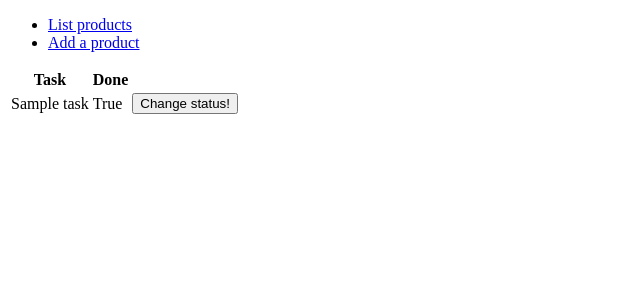
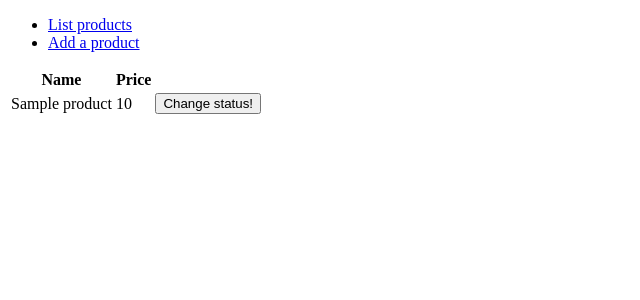
Before and after one commit to lacolegiala/online-store, a Flask app: page /tasks in a window 1280 px wide. Shown: the top 300 px of the page, without its empty margins (0-640 px from the left). Run offline with Flask 2, Linux system fonts and the light colour scheme; tables that the repository leaves empty hold one stand-in row (values such as "Sample post").

Commit message:
Change the list of tasks to a list of products

```diff
--- a/application/tasks/views.py
+++ b/application/tasks/views.py
@@ -1,10 +1,10 @@
 from application import app, db
 from flask import redirect, render_template, request, url_for
-from application.tasks.models import Task
+from application.tasks.models import Product
 
 @app.route("/tasks", methods=["GET"])
 def tasks_index():
-    return render_template("tasks/list.html", tasks = Task.query.all())
+    return render_template("tasks/list.html", tasks = Product.query.all())
 
 @app.route("/tasks/new/")
 def tasks_form():
@@ -13,7 +13,7 @@ def tasks_form():
 @app.route("/tasks/<task_id>/", methods=["POST"])
 def tasks_set_done(task_id):
 
-    t = Task.query.get(task_id)
+    t = Product.query.get(task_id)
     t.done = True
     db.session().commit()
 
@@ -21,7 +21,7 @@ def tasks_set_done(task_id):
 
 @app.route("/tasks/", methods=["POST"])
 def tasks_create():
-    t = Task(request.form.get("name"))
+    t = Product(request.form.get("name"), 2000)
 
     db.session().add(t)
     db.session().commit()
--- a/application/templates/tasks/list.html
+++ b/application/templates/tasks/list.html
@@ -3,18 +3,18 @@
 {% block body %}
   <table>
     <tr>
-      <th>Task</th>
-      <th>Done</th>
+      <th>Name</th>
+      <th>Price</th>
       <th></th>
     </tr>
     {% for task in tasks %}
     <tr>
       <td>{{ task.name }}</td>
-      <td>{{ task.done }}</td>
+      <td>{{ task.price }}</td>
       <td>
-	<form method="POST" action="{{ url_for('tasks_set_done', task_id=task.id) }}">
-	  <input type="submit" value="Change status!"/>
-	</form>
+        <form method="POST" action="{{ url_for('tasks_set_done', task_id=task.id) }}">
+	        <input type="submit" value="Change status!"/>
+	      </form>
       </td>
     </tr>
     {% endfor %}
--- a/application/templates/tasks/new.html
+++ b/application/templates/tasks/new.html
@@ -3,6 +3,6 @@
 {% block body %}
 <form method="POST" action="{{ url_for('tasks_create') }}">
   <input type="text" name="name"/>
-  <input type="submit" value="Add a new task"/>
+  <input type="submit" value="Add a new product"/>
 </form>
 {% endblock %}
```
Also changed, not shown: application/tasks/models.py (+4 -4 lines).
